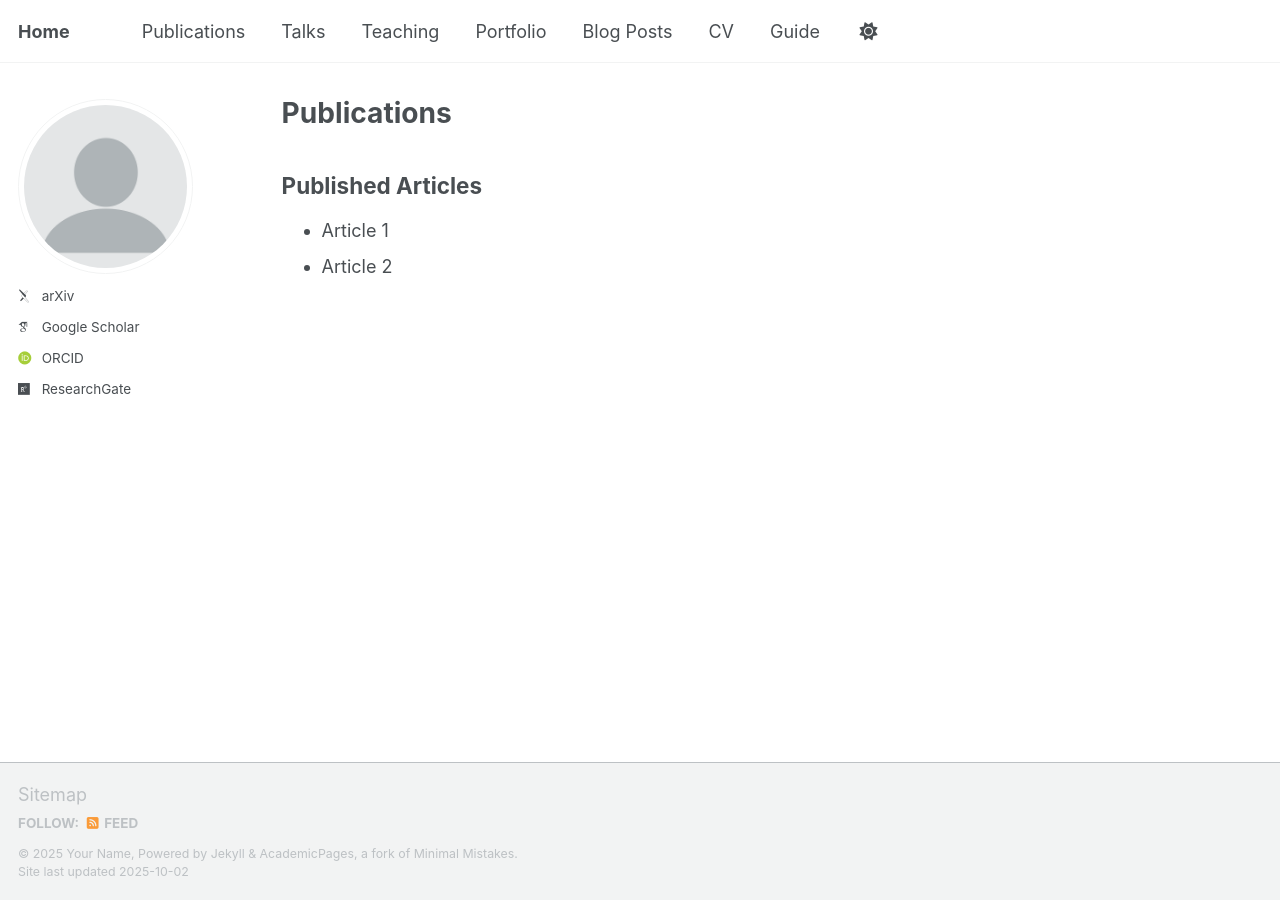
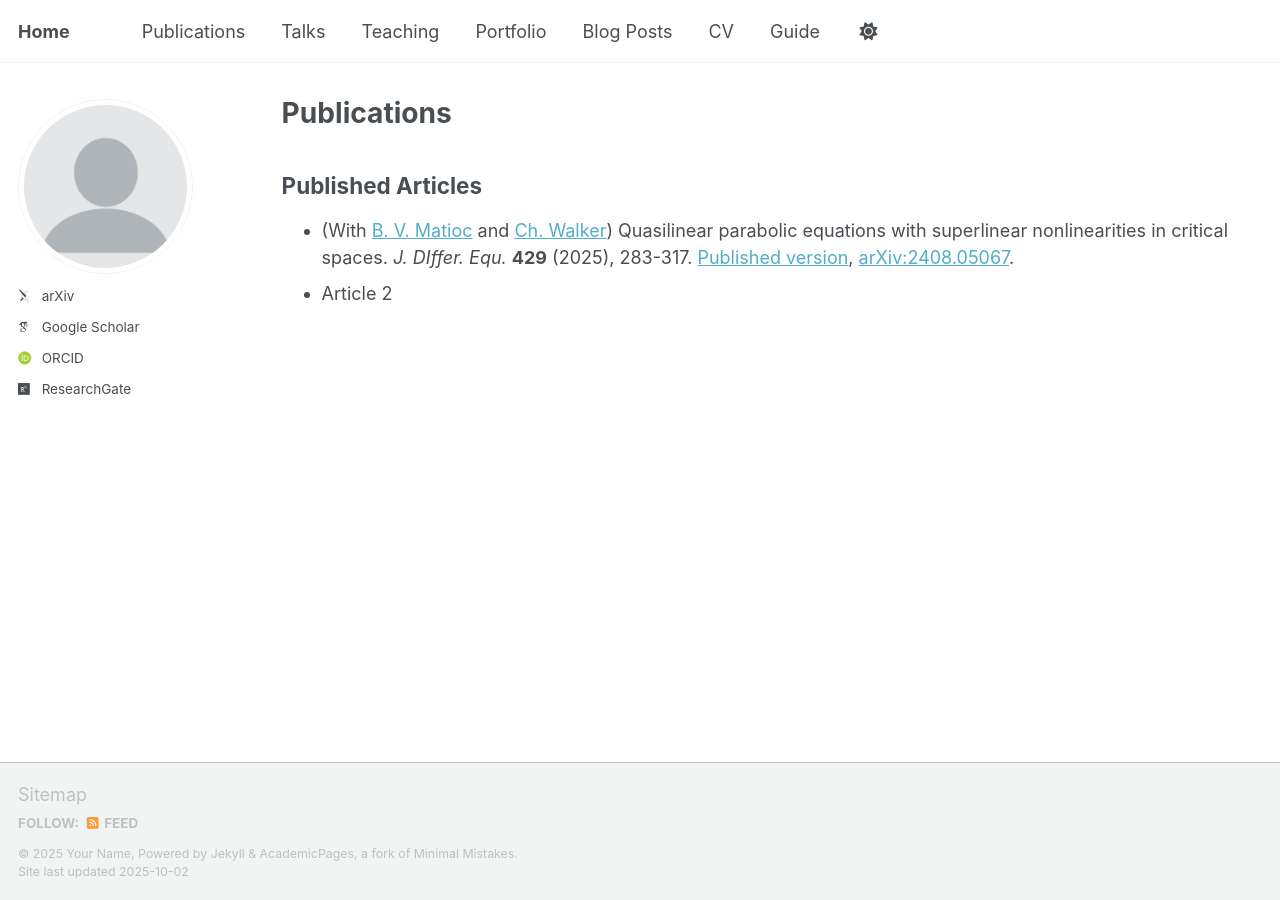
Before and after one commit to luigi-roberti/luigi-roberti.github.io, a Jekyll site: the page built from _pages/publications.md, in a window 1280 px wide. Built offline with Jekyll 4.4.1, drawn with Linux system fonts in a browser that asks for light colours; some web fonts are replaced; a script that is not in the unit is left out.

Commit message:
Update publications.md

```diff
--- a/_pages/publications.md
+++ b/_pages/publications.md
@@ -11,5 +11,5 @@ redirect_from:
 
 Published Articles
 ------
-* Article 1
+* (With [B. V. Matioc](https://homepages.uni-regensburg.de/~mab11770/) and [Ch. Walker](https://www.ifam.uni-hannover.de/de/walker)) Quasilinear parabolic equations with superlinear nonlinearities in critical spaces. <i>J. DIffer. Equ.</i> <b>429</b> (2025), 283-317. [Published version](https://www.sciencedirect.com/science/article/pii/S0022039625001585), [arXiv:2408.05067](https://arxiv.org/abs/2408.05067).
 * Article 2
```
